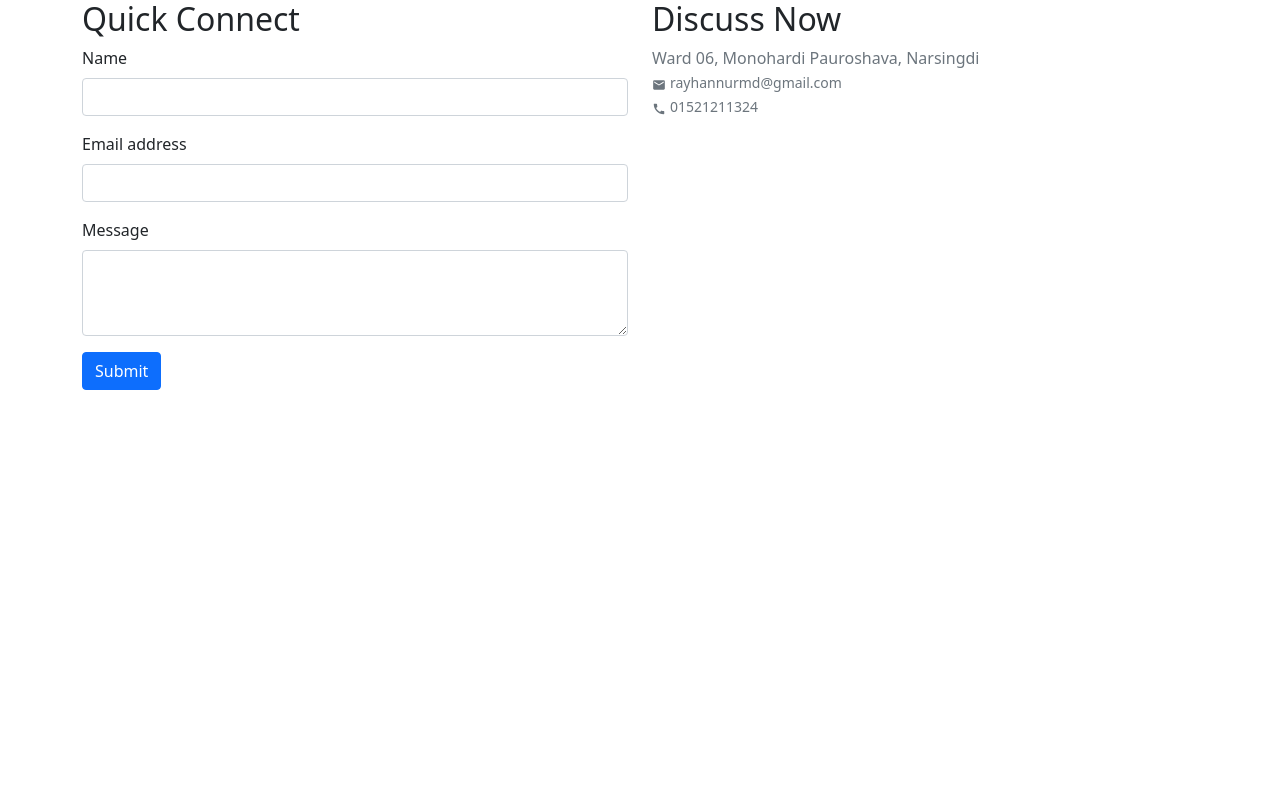
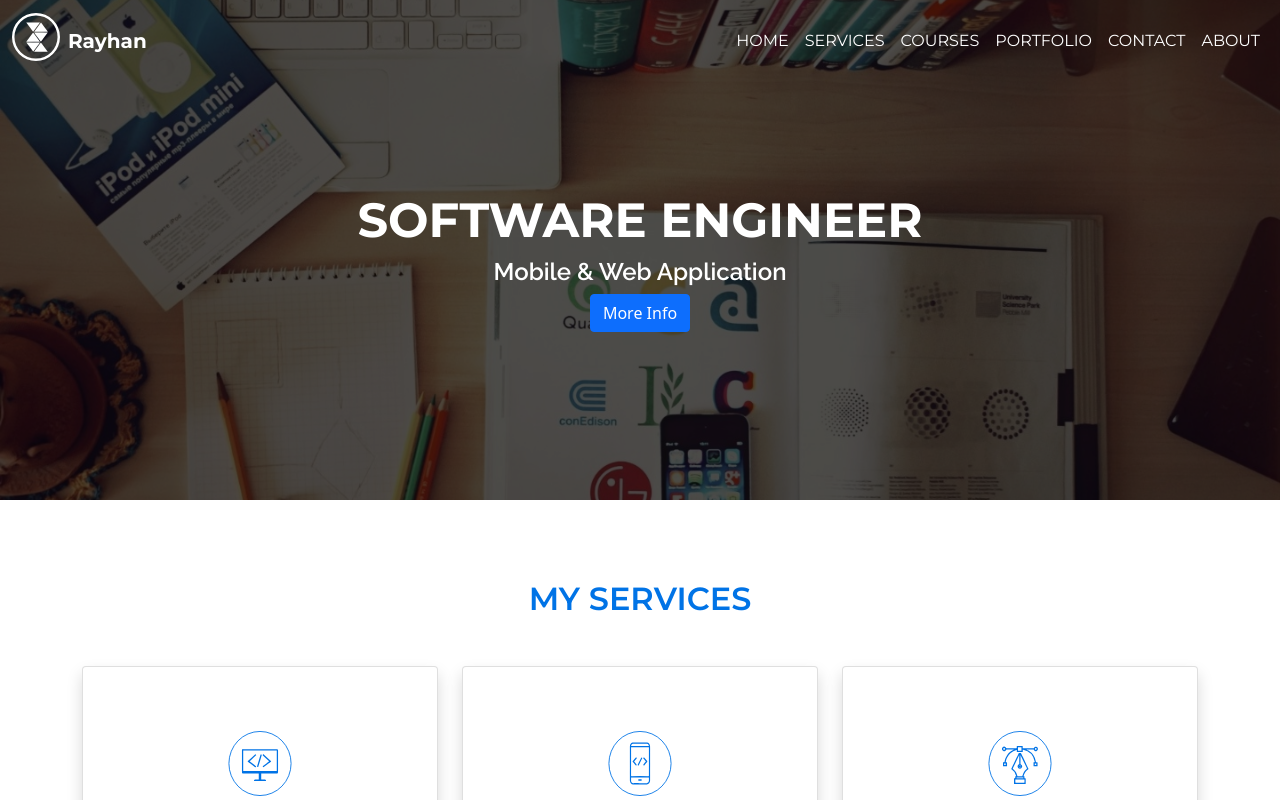
Before and after one commit to rayhan1650/personal-website-practice-react, a React (Create React App) app: page / in a window 1280 px wide. Shown: the top 800 px of the page. Built offline with nearby package versions, Linux system fonts and the light colour scheme.

Commit message:
scrollToTop added & customlink added but not work

```diff
--- a/package.json
+++ b/package.json
@@ -12,6 +12,7 @@
     "react-countup": "^6.3.0",
     "react-dom": "^18.2.0",
     "react-icons": "^4.4.0",
+    "react-router-dom": "^6.3.0",
     "react-scripts": "5.0.1",
     "react-slick": "^0.29.0",
     "react-visibility-sensor": "^5.1.1",
--- a/src/App.js
+++ b/src/App.js
@@ -1,17 +1,24 @@
 import "./App.css";
-import AboutDescription from "./components/AboutDescription/AboutDescription";
-import ContactSection from "./components/ContactSecton/ContactSection";
-import PageTop from "./components/PageTop/PageTop";
-import TopNavigation from "./components/TopNavigation/TopNavigation";
 import AboutPage from "./pages/AboutPage";
+import ContactPage from "./pages/ContactPage";
 import CoursesPage from "./pages/CoursesPage";
 import HomePage from "./pages/HomePage";
 import PortfolioPage from "./pages/PortfolioPage";
+import ServicePage from "./pages/ServicePage";
+import { Routes, Route } from "react-router-dom";
 
 function App() {
   return (
     <div>
-      <ContactSection />
+      <Routes>
+        <Route path="/" element={<HomePage />} />
+        <Route path="/home" element={<HomePage />} />
+        <Route path="/services" element={<ServicePage />} />
+        <Route path="/courses" element={<CoursesPage />} />
+        <Route path="/portfolio" element={<PortfolioPage />} />
+        <Route path="/contact" element={<ContactPage />} />
+        <Route path="/about" element={<AboutPage />} />
+      </Routes>
     </div>
   );
 }
--- a/src/asset/css/custom.css
+++ b/src/asset/css/custom.css
@@ -28,6 +28,11 @@
   font-family: "Raleway", sans-serif;
   font-weight: 600;
   font-size: 1.5rem;
+}
+
+.customLink {
+  text-decoration: none !important;
+  color: "#1e90ff";
 }
 
 .serviceMainTitle {
--- a/src/components/ContactSecton/ContactSection.js
+++ b/src/components/ContactSecton/ContactSection.js
@@ -5,9 +5,9 @@ import { MdEmail, MdCall } from "react-icons/md";
 const ContactSection = () => {
   return (
     <>
-      <Container>
+      <Container className="mt-5">
         <Row>
-          <Col lg={6} md={6} sm={12}>
+          <Col lg={6} md={6} sm={12} className="p-2">
             <h2>Quick Connect</h2>
             <Form>
               <Form.Group className="mb-3">
@@ -28,7 +28,7 @@ const ContactSection = () => {
               </Button>
             </Form>
           </Col>
-          <Col lg={6} md={6} sm={12}>
+          <Col lg={6} md={6} sm={12} className="p-2">
             <h2>Discuss Now</h2>
             <p className="mb-0 text-secondary">
               Ward 06, Monohardi Pauroshava, Narsingdi
--- /dev/null
+++ b/src/components/ScrollToTop/ScrollToTop.js
@@ -0,0 +1,12 @@
+import { useEffect } from "react";
+import { useLocation } from "react-router-dom";
+
+export default function ScrollToTop() {
+  const { pathname } = useLocation();
+
+  useEffect(() => {
+    window.scrollTo(0, 0);
+  }, [pathname]);
+
+  return null;
+}
--- a/src/components/TopNavigation/TopNavigation.js
+++ b/src/components/TopNavigation/TopNavigation.js
@@ -1,5 +1,6 @@
 import React, { useState } from "react";
 import { Container, Nav, Navbar } from "react-bootstrap";
+import { Link } from "react-router-dom";
 import "../../asset/css/custom.css";
 
 const TopNavigation = () => {
@@ -29,28 +30,28 @@ const TopNavigation = () => {
         expand="lg"
       >
         <Container fluid>
-          <Navbar.Brand href="#home" className={navTitle}>
+          <Navbar.Brand as={Link} to="/home" className={navTitle}>
             Rayhan
           </Navbar.Brand>
           <Navbar.Toggle aria-controls="responsive-navbar-nav" />
           <Navbar.Collapse id="responsive-navbar-nav">
             <Nav className="ms-auto">
-              <Nav.Link className={navItem} href="#">
+              <Nav.Link as={Link} className={navItem} to="/">
                 HOME
               </Nav.Link>
-              <Nav.Link className={navItem} href="#">
+              <Nav.Link as={Link} className={navItem} to="/services">
                 SERVICES
               </Nav.Link>
-              <Nav.Link className={navItem} href="#">
+              <Nav.Link as={Link} className={navItem} to="/courses">
                 COURSES
               </Nav.Link>
-              <Nav.Link className={navItem} href="#">
+              <Nav.Link as={Link} className={navItem} to="/portfolio">
                 PORTFOLIO
               </Nav.Link>
-              <Nav.Link className={navItem} href="#">
+              <Nav.Link as={Link} className={navItem} to="/contact">
                 CONTACT
               </Nav.Link>
-              <Nav.Link className={navItem} href="#">
+              <Nav.Link as={Link} className={navItem} to="/about">
                 ABOUT
               </Nav.Link>
             </Nav>
--- a/src/index.js
+++ b/src/index.js
@@ -4,11 +4,16 @@ import "./index.css";
 import App from "./App";
 import reportWebVitals from "./reportWebVitals";
 import "bootstrap/dist/css/bootstrap.min.css";
+import { BrowserRouter } from "react-router-dom";
+import ScrollToTop from "./components/ScrollToTop/ScrollToTop";
 
 const root = ReactDOM.createRoot(document.getElementById("root"));
 root.render(
   <React.StrictMode>
-    <App />
+    <BrowserRouter>
+      <ScrollToTop />
+      <App />
+    </BrowserRouter>
   </React.StrictMode>
 );
 
--- /dev/null
+++ b/src/pages/ContactPage.js
@@ -0,0 +1,18 @@
+import React from "react";
+import ContactSection from "../components/ContactSecton/ContactSection";
+import Footer from "../components/Footer/Footer";
+import PageTop from "../components/PageTop/PageTop";
+import TopNavigation from "../components/TopNavigation/TopNavigation";
+
+const ContactPage = () => {
+  return (
+    <>
+      <TopNavigation />
+      <PageTop />
+      <ContactSection />
+      <Footer />
+    </>
+  );
+};
+
+export default ContactPage;
--- /dev/null
+++ b/src/pages/ServicePage.js
@@ -0,0 +1,18 @@
+import React from "react";
+import Footer from "../components/Footer/Footer";
+import PageTop from "../components/PageTop/PageTop";
+import Services from "../components/Services/Services";
+import TopNavigation from "../components/TopNavigation/TopNavigation";
+
+const ServicePage = () => {
+  return (
+    <>
+      <TopNavigation />
+      <PageTop />
+      <Services />
+      <Footer />
+    </>
+  );
+};
+
+export default ServicePage;
```
Also changed, not shown: src/components/CustomLink/CustomLink.js (added, +15 -0 lines), 1 other file (tests, documents, lock files or other folders).
